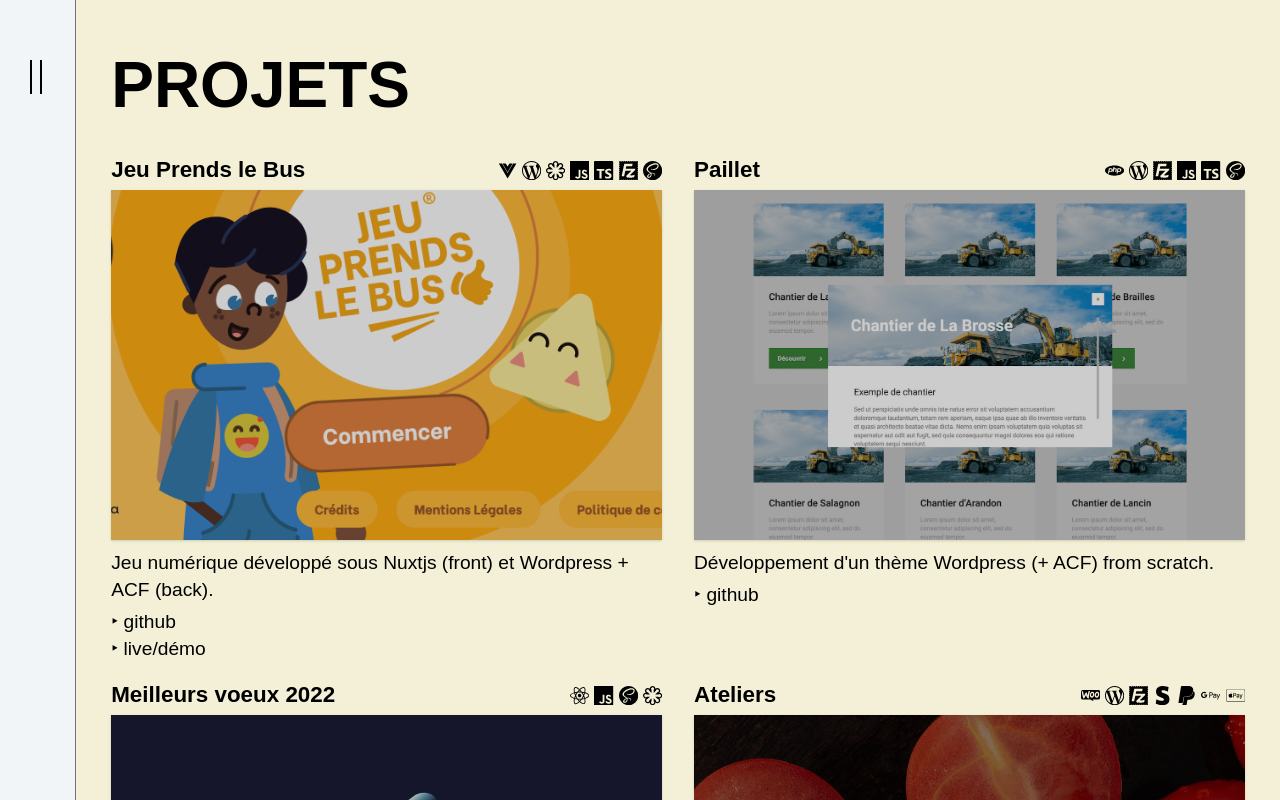
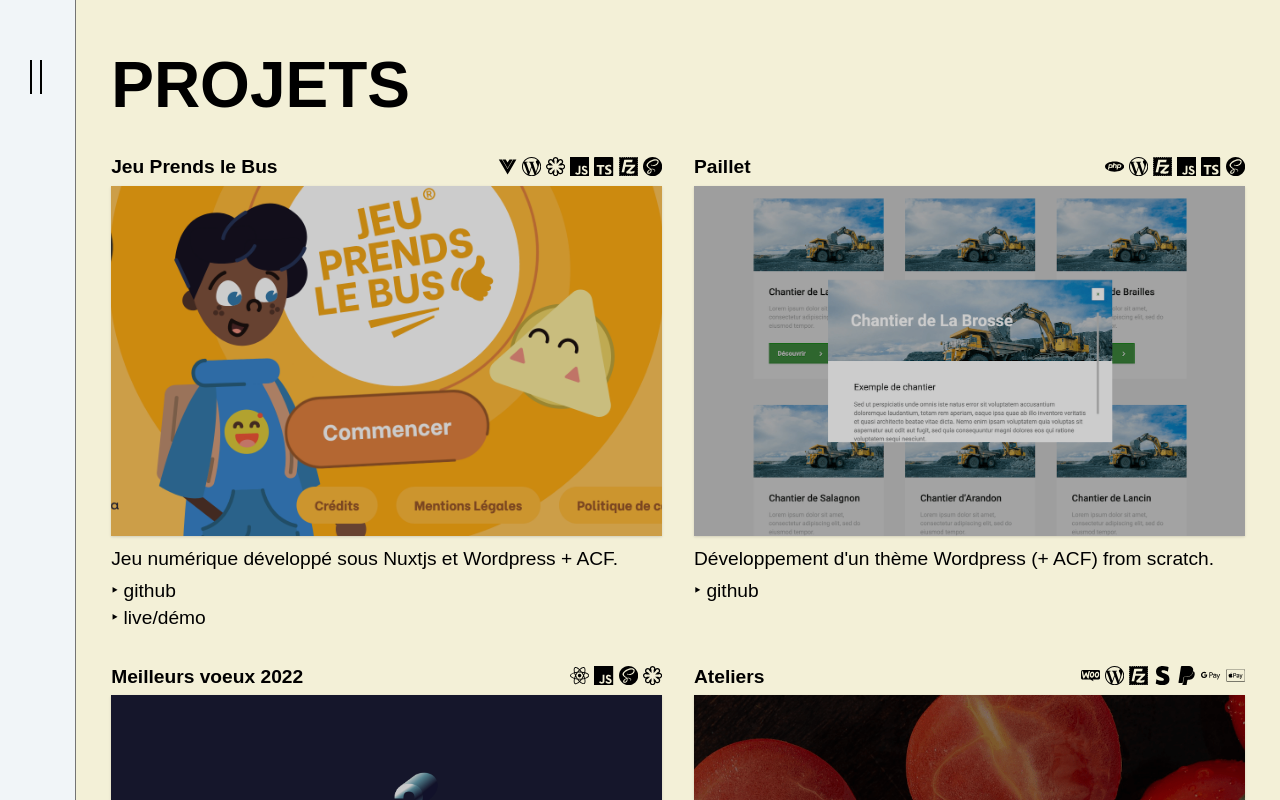
Before and after one commit to idrissdiakite/portfolio-react, a React (Create React App) app: page /projets in a window 1280 px wide. Shown: the top 800 px of the page. Built offline with nearby package versions, Linux system fonts and the light colour scheme; a web font is replaced by a local one.

Commit message:
🔥 [PROJECTS] Clean code

```diff
--- a/src/components/Projects/cards.js
+++ b/src/components/Projects/cards.js
@@ -48,36 +48,19 @@ const projects = [
   {
     name: "Jeu Prends le Bus",
     icons: (
-      <ul className="icons">
-        <li>
-          <RiVuejsFill className="vuejs" title="Vuejs" />
-        </li>
-        <li>
-          <SiWordpress className="wordpress" title="Wordpress" />
-        </li>
-        <li>
-          <SiSvg className="svg" title="SVG" />
-        </li>
-        <li>
-          <SiJavascript className="javascript" title="Javascript" />
-        </li>
-        <li>
-          <SiTypescript className="typescript" title="TypeScript" />
-        </li>
-        <li>
-          <SiFilezilla className="filezila" title="FileZila" />
-        </li>
-        <li>
-          <SiSass className="sass" title="Sass" />
-        </li>
+      <ul className="projects__card--icons">
+        <li><RiVuejsFill className="vuejs" title="Vuejs" /></li>
+        <li><SiWordpress className="wordpress" title="Wordpress" /></li>
+        <li><SiSvg className="svg" title="SVG" /></li>
+        <li><SiJavascript className="javascript" title="Javascript" /></li>
+        <li><SiTypescript className="typescript" title="TypeScript" /></li>
+        <li><SiFilezilla className="filezila" title="FileZila" /></li>
+        <li><SiSass className="sass" title="Sass" /></li>
       </ul>
     ),
-    img: <img src={jeu} alt="Jeu Prends le Bus" class="img" loading="lazy" />,
+    img: <img src={jeu} alt="Jeu Prends le Bus" class="projects__card--image" loading="lazy" />,
     description: (
-      <p>
-        Jeu numérique développé sous Nuxtjs (front) et
-        Wordpress + ACF (back).
-      </p>
+      <p>Jeu numérique développé sous Nuxtjs et Wordpress + ACF.</p>
     ),
     links: (
       <p>
@@ -99,7 +82,7 @@ const projects = [
   {
     name: "Paillet",
     icons: (
-      <ul className="icons">
+      <ul className="projects__card--icons">
         <li>
           <SiPhp className="php" title="PHP" />
         </li>
@@ -120,7 +103,7 @@ const projects = [
         </li>
       </ul>
     ),
-    img: <img src={paillet} alt="Paillet" class="img" loading="lazy" />,
+    img: <img src={paillet} alt="Paillet" class="projects__card--image" loading="lazy" />,
     description: (
       <p>Développement d'un thème Wordpress (+ ACF) from scratch.</p>
     ),
@@ -140,7 +123,7 @@ const projects = [
   {
     name: "Meilleurs voeux 2022",
     icons: (
-      <ul className="icons">
+      <ul className="projects__card--icons">
         <li>
           <SiReact className="react" title="React" />
         </li>
@@ -155,7 +138,7 @@ const projects = [
         </li>
       </ul>
     ),
-    img: <img src={zeldaNY} alt="birdie box" class="img" loading="lazy" />,
+    img: <img src={zeldaNY} alt="birdie box" class="projects__card--image" loading="lazy" />,
     description: (
       <p>Carte de voeux numérique à destination des clients de Zelda.</p>
     ),
@@ -179,7 +162,7 @@ const projects = [
   {
     name: "Ateliers",
     icons: (
-      <ul className="icons">
+      <ul className="projects__card--icons">
         <li>
         <SiWoo className="woocommerce" title="Woocommerce" />
         </li>
@@ -203,7 +186,7 @@ const projects = [
         </li>
       </ul>
     ),
-    img: <img src={ateliers} alt="birdie box" class="img" loading="lazy" />,
+    img: <img src={ateliers} alt="birdie box" class="projects__card--image" loading="lazy" />,
     description: (
       <p>Site de réservation de cours de cuisine en ligne (thème Wordpress).</p>
     ),
@@ -227,7 +210,7 @@ const projects = [
   {
     name: "Birdie Box",
     icons: (
-      <ul className="icons">
+      <ul className="projects__card--icons">
         <li>
           <SiReact className="react" title="React" />
         </li>
@@ -242,7 +225,7 @@ const projects = [
         </li>
       </ul>
     ),
-    img: <img src={birdiebox} alt="birdie box" class="img" loading="lazy" />,
+    img: <img src={birdiebox} alt="birdie box" class="projects__card--image" loading="lazy" />,
     description: (
       <p>Site vitrine réalisé avec React au sein de l'agence Zelda.</p>
     ),
@@ -266,7 +249,7 @@ const projects = [
   {
     name: "Portfolio",
     icons: (
-      <ul className="icons">
+      <ul className="projects__card--icons">
         <li>
           <SiReact className="react" title="React" />
         </li>
@@ -281,7 +264,7 @@ const projects = [
         </li>
       </ul>
     ),
-    img: <img src={portfolio} alt="portfolio" class="img" loading="lazy" />,
+    img: <img src={portfolio} alt="portfolio" class="projects__card--image" loading="lazy" />,
     description: (
       <p>
         Portfolio personnel développé avec React.
@@ -307,7 +290,7 @@ const projects = [
   {
     name: "ilttcom",
     icons: (
-      <ul className="icons">
+      <ul className="projects__card--icons">
         <li>
           <SiReact className="react" title="React" />
         </li>
@@ -325,7 +308,7 @@ const projects = [
         </li>
       </ul>
     ),
-    img: <img src={ilttcom} alt="ilttcom react" class="img" loading="lazy" />,
+    img: <img src={ilttcom} alt="ilttcom react" class="projects__card--image" loading="lazy" />,
     description: (
       <p>
         Application musicale réalisée avec React et Airtable (base de donnée).
@@ -351,7 +334,7 @@ const projects = [
   {
     name: "Artshop",
     icons: (
-      <ul className="icons">
+      <ul className="projects__card--icons">
         <li>
           <SiTailwindcss className="tailwind" title="Tailwind" />
         </li>
@@ -367,7 +350,7 @@ const projects = [
       </ul>
     ),
     img: (
-      <img src={artshop} alt="Artshop (Tailwind)" class="img" loading="lazy" />
+      <img src={artshop} alt="Artshop (Tailwind)" class="projects__card--image" loading="lazy" />
     ),
     description: (
       <p>
@@ -398,7 +381,7 @@ const projects = [
   {
     name: "Picture Organic Clothing",
     icons: (
-      <ul className="icons">
+      <ul className="projects__card--icons">
         <li>
           <SiDocker className="docker" title="Docker" />
         </li>
@@ -416,7 +399,7 @@ const projects = [
         </li>
       </ul>
     ),
-    img: <img src={pictureWp} alt="POC Wordpress" class="img" loading="lazy" />,
+    img: <img src={pictureWp} alt="POC Wordpress" class="projects__card--image" loading="lazy" />,
     description: (
       <p>
         Création d'un thème Wordpress sur-mesure effectué lors de mon stage au
@@ -447,7 +430,7 @@ const projects = [
   {
     name: "Picture Organic Clothing",
     icons: (
-      <ul className="icons">
+      <ul className="projects__card--icons">
         <li>
           <SiGatsby className="gatsby" title="Gatsby" />
         </li>
@@ -466,7 +449,7 @@ const projects = [
       </ul>
     ),
     img: (
-      <img src={pictureGatsby} alt="POC gatsby" class="img" loading="lazy" />
+      <img src={pictureGatsby} alt="POC gatsby" class="projects__card--image" loading="lazy" />
     ),
     description: (
       <p>
@@ -498,7 +481,7 @@ const projects = [
   {
     name: "Gestionnaire de contacts",
     icons: (
-      <ul className="icons">
+      <ul className="projects__card--icons">
         <li>
           <SiMysql className="mysql" title="MySQL" />
         </li>
@@ -517,7 +500,7 @@ const projects = [
       <img
         src={contact}
         alt="Gestionnaire de contact"
-        class="img"
+        class="projects__card--image"
         loading="lazy"
       />
     ),
@@ -552,7 +535,7 @@ const projects = [
   {
     name: "Gestionnaire de séries",
     icons: (
-      <ul className="icons">
+      <ul className="projects__card--icons">
         <li>
           <SiMysql className="mysql" title="MySQL" />
         </li>
@@ -568,7 +551,7 @@ const projects = [
       <img
         src={serie}
         alt="Gestionnaire de séries"
-        class="img"
+        class="projects__card--image"
         loading="lazy"
       />
     ),
@@ -604,46 +587,25 @@ const projects = [
 
 const Cards = () => {
   return (
-    <motion.div
-      className="projects__wrapper"
-      variants={container}
-      initial="hidden"
-      animate="visible"
-    >
+    <>
       {projects.map((project, index) => (
-        <motion.div class="project" key={index} variants={item}>
-          <div className="info">
-            <p class="name">{project.name}</p>
+        <motion.div class="projects__card" key={index} variants={item}>
+          <div className="projects__card--info">
+            <p class="projects__card--name">{project.name}</p>
             {project.icons}
           </div>
           {project.img}
-          <div className="description">{project.description}</div>
-          <div className="links">{project.links}</div>
+          <div className="projects__card--description">{project.description}</div>
+          <div className="projects__card--links">{project.links}</div>
         </motion.div>
       ))}
-    </motion.div>
-  );
-};
-
-// Motion
-const container = {
-  hidden: { opacity: 1, scale: 0 },
-  visible: {
-    opacity: 1,
-    scale: 1,
-    transition: {
-      delayChildren: 2,
-      staggerChildren: 1,
-    },
-  },
-};
+    </>
+  )
+}
 
 const item = {
-  hidden: { y: 0, opacity: 0 },
-  visible: {
-    y: 0,
-    opacity: 1,
-  },
-};
+  hidden: { opacity: 0 },
+  visible: { opacity: 1 }
+}
 
 export default Cards;
--- a/src/components/Projects/index.js
+++ b/src/components/Projects/index.js
@@ -1,5 +1,5 @@
 import React from "react";
-// import { motion } from "framer-motion";
+import { motion } from "framer-motion";
 import Cards from "./cards";
 import "./style.scss";
 
@@ -7,9 +7,25 @@ const Projects = () => {
   return (
     <>
       <h1 className="projects__title">Projets</h1>
-      <Cards />
+      <motion.div
+        className="projects__cards"
+        variants={container}
+        initial="hidden"
+        animate="visible"
+      >
+        <Cards />
+      </motion.div>
     </>
   )
 }
 
+// Motion
+const container = {
+  hidden: { opacity: 0 },
+  visible: {
+    opacity: 1,
+    transition: { delayChildren: 2, staggerChildren: 1 }
+  }
+}
+
 export default Projects;
--- a/src/components/Projects/style.scss
+++ b/src/components/Projects/style.scss
@@ -7,99 +7,71 @@
     line-height: 1.4em;
     font-size: 1.2rem;
   }
+
+  &__cards {
+    display: grid;
+    grid-gap: 1rem;
+    grid-template-columns: 1fr;
+
+    @media screen and (min-width: 1024px) {
+      grid-template-columns: 1fr 1fr;
+      grid-gap: 2rem;
+    }
   }
 
-.projects__wrapper {
-  margin-bottom: 2.5rem;
-
-  .info {
+  &__card {
+    &--info {
       display: flex;
       align-items: flex-end;
       justify-content: space-between;
       margin-bottom: 5px;
+    }
 
-    .name {
+    &--name {
       font-size: 1.4rem;
       font-weight: 600;
       color: $color-3;
     }
 
-    .icons {
+    &--icons {
       display: flex;
+
+      li:not(:first-of-type) { margin-left: 5px; }
     }
 
-    li {
-      margin-left: 5px;
+    &--image {
+      width: 100%;
+      object-fit: cover;
+      box-shadow: $shadow;
+      filter: brightness(80%);
+      -webkit-filter: brightness(80%);
+
+      @media screen and (min-width: 1024px) { height: 350px; }
+
+      @media screen and (min-width: 1440px) { height: 450px; }
+
+      @media screen and (min-width: 1680px) { height: 550px; }
+
+      &:hover {
+        border: 3px solid $color-3;
+        box-shadow: $light-shadow;
+        filter: brightness(100%);
+        -webkit-filter: brightness(100%);
       }
     }
 
-  .img {
-    width: 100%;
-    box-shadow: $shadow;
-    -webkit-filter: brightness(80%);
-  }
-
-  .img:hover {
-    border: 3px solid $color-3;
-    box-shadow: $light-shadow;
-    -webkit-filter: brightness(100%);
-  }
-
-  .description,
-  .links {
+    &--description,
+    &--links {
       margin-top: 5px;
     }
 
-  .links a {
+    &--links a {
       color: $color-3;
       font-weight: 400;
       cursor: pointer;
+
+      &:hover { font-weight: 600; }
     }
-
-  .links a:hover {
-    font-weight: 600;
-  }
-}
-
-.project:nth-last-child(-n+2) { // permet de cibler les 2 derniers projets
-  margin-bottom: 10px;
-}
-
-@media screen and (min-width: 1024px) {
-  .projects__wrapper {
-    display: grid;
-    grid-template-columns: 1fr 1fr;
-    grid-gap: 1rem 2rem;
-
-    .project .img {
-      height: 350px;
-      object-fit: cover;
-    }
-  }
-}
-
-@media screen and (min-width: 1440px) {
-  .projects__wrapper .project .img {
-    height: 450px;
-    object-fit: cover;
-  }
-}
-
-@media screen and (min-width: 1680px) {
-  .projects__wrapper .project .img {
-    height: 550px;
-  }
-}
-
-@media screen and (min-width: 1920px) {
-  .projects__wrapper .project .img {
-    height: 650px;
-  }
-}
-
-@media screen and (min-width: 2560px) {
-  .projects__wrapper .project .img {
-    height: 850px;
   }
 }
 
```
Lines whose indentation alone changed are shown as unchanged.
